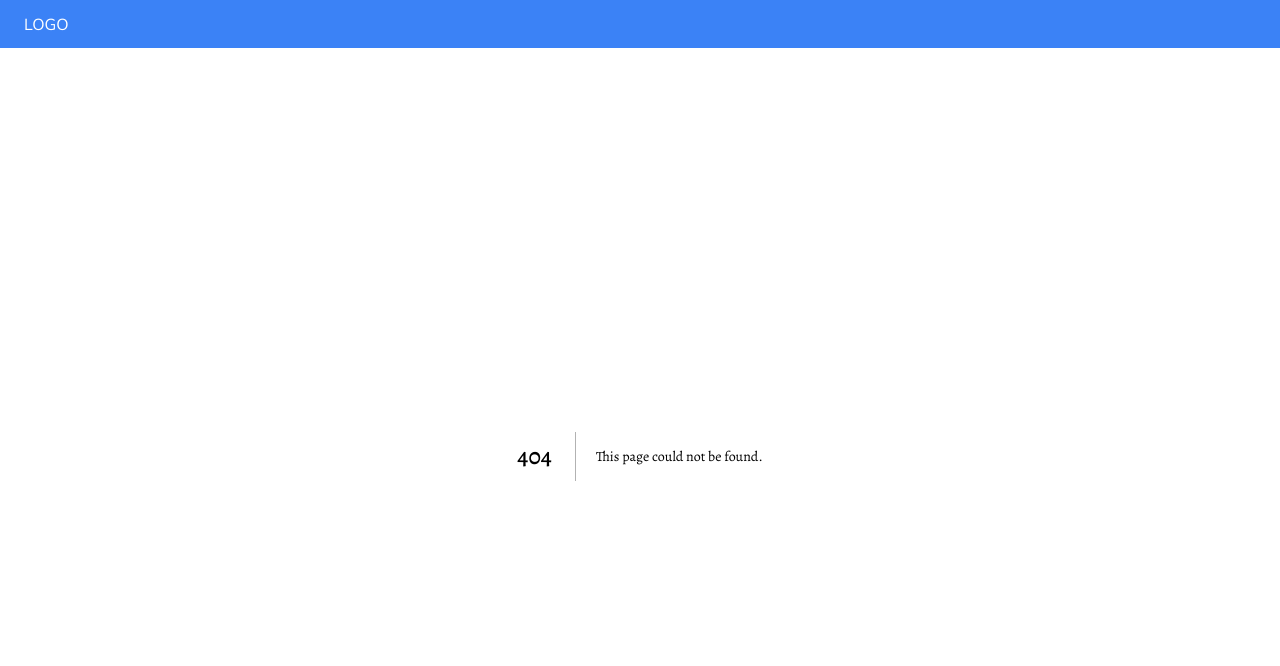
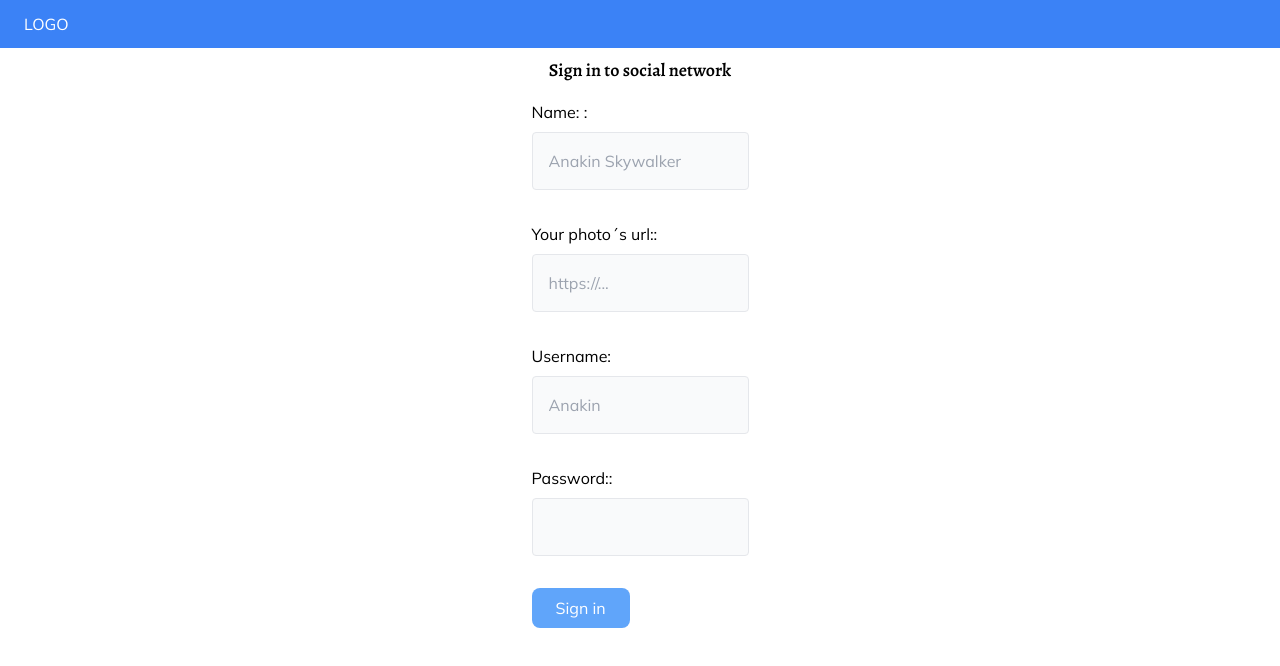
Before and after one commit to AngeliniAxel/social-network, a Next.js app: page /register in a window 1280 px wide. Before the commit this address had no page. Shown: the top 666 px of the page. Built offline with nearby package versions, Linux system fonts and the light colour scheme.

Commit message:
Implemented Form components to reutilize code

```diff
--- a/src/app/components/auth/LoginForm.tsx
+++ b/src/app/components/auth/LoginForm.tsx
@@ -1,8 +1,10 @@
 'use client';
 
 import { yupResolver } from '@hookform/resolvers/yup';
-import { useForm } from 'react-hook-form';
+import { FormProvider, useForm } from 'react-hook-form';
 import * as yup from 'yup';
+import InputText from '../form/InputText';
+import SubmitButton from '../form/SubmitButton';
 
 type FormData = {
   username: string;
@@ -17,45 +19,24 @@
   .required();
 
 const LoginForm = () => {
-  const {
-    register,
-    handleSubmit,
-    formState: { errors },
-  } = useForm<FormData>({
+  const methods = useForm<FormData>({
     resolver: yupResolver(schema),
   });
+
+  const { handleSubmit } = methods;
 
   const onSubmit = (data: FormData) => {
     console.log(JSON.stringify(data));
   };
 
   return (
-    <form onSubmit={handleSubmit(onSubmit)}>
-      <div className='flex flex-col'>
-        <label className='mb-2'>Username:</label>
-        <input
-          {...register('username')}
-          className=' p-4 mb-4 rounded bg-gray-50 border border-gray-200'
-          type='text'
-          placeholder='Anakin Skywalker'
-        />
-        {errors?.username && <div className='text-red-600 mt-2'>This field is required</div>}
-      </div>
-      <div className='flex flex-col mt-4'>
-        <label className='mb-2'>Password:</label>
-        <input
-          {...register('password')}
-          className=' p-4 mb-4 rounded bg-gray-50 border border-gray-200'
-          type='password'
-        />
-        {errors?.password && <div className='text-red-600 mt-2'>This field is required</div>}
-      </div>
-      <div className='mt-4'>
-        <button onClick={handleSubmit(onSubmit)} className='button-primary'>
-          Login
-        </button>
-      </div>
-    </form>
+    <FormProvider {...methods}>
+      <form onSubmit={handleSubmit(onSubmit)}>
+        <InputText type='text' label={'Username'} fieldName={'username'} placeholder='Anakin' />
+        <InputText type='password' label={'Password'} fieldName={'password'} styles='mt-4' />
+        <SubmitButton label={'Login'} onSubmit={onSubmit} styles='mt-4' />
+      </form>
+    </FormProvider>
   );
 };
 
--- /dev/null
+++ b/src/app/components/auth/RegisterForm.tsx
@@ -0,0 +1,69 @@
+'use client';
+
+import { yupResolver } from '@hookform/resolvers/yup';
+import { FormProvider, useForm } from 'react-hook-form';
+import * as yup from 'yup';
+import InputText from '../form/InputText';
+import SubmitButton from '../form/SubmitButton';
+
+type FormData = {
+  username: string;
+  password: string;
+  name: string;
+  photoUrl: string;
+};
+
+const schema = yup
+  .object({
+    username: yup.string().required(),
+    password: yup.string().required(),
+    name: yup.string().required(),
+    photoUrl: yup.string().required(),
+  })
+  .required();
+
+const RegisterForm = () => {
+  const methods = useForm<FormData>({
+    resolver: yupResolver(schema),
+  });
+
+  const {
+    register,
+    handleSubmit,
+    formState: { errors },
+  } = methods;
+
+  const onSubmit = (data: FormData) => {
+    console.log(JSON.stringify(data));
+  };
+
+  return (
+    <FormProvider {...methods}>
+      <form onSubmit={handleSubmit(onSubmit)}>
+        <InputText type='text' label={'Name: '} fieldName={'name'} placeholder='Anakin Skywalker' />
+
+        <InputText
+          type='text'
+          label={'Your photo´s url:'}
+          fieldName={'photoUrl'}
+          placeholder='https://...'
+          styles='mt-4'
+        />
+
+        <InputText
+          type='text'
+          label={'Username'}
+          fieldName={'username'}
+          placeholder='Anakin'
+          styles='mt-4'
+        />
+
+        <InputText type='password' label={'Password:'} fieldName={'password'} styles='mt-4' />
+
+        <SubmitButton label={'Sign in'} onSubmit={onSubmit} styles='mt-4' />
+      </form>
+    </FormProvider>
+  );
+};
+
+export default RegisterForm;
--- /dev/null
+++ b/src/app/components/form/InputText.tsx
@@ -0,0 +1,33 @@
+import { useFormContext } from 'react-hook-form';
+
+type InputTextProps = {
+  label: string;
+  fieldName: string;
+  placeholder?: string;
+  styles?: string;
+  type: 'text' | 'password';
+};
+
+const InputText = ({ label, fieldName, placeholder, styles, type }: InputTextProps) => {
+  const {
+    register,
+    formState: { errors },
+  } = useFormContext();
+
+  return (
+    <div className={`flex flex-col ${styles ?? ''}`}>
+      <label className='mb-2'>{label}:</label>
+      <input
+        {...register(fieldName)}
+        className=' p-4 mb-4 rounded bg-gray-50 border border-gray-200'
+        type={type}
+        placeholder={placeholder}
+      />
+      {errors && errors[fieldName] && (
+        <div className='text-red-600 mt-2'>This field is required</div>
+      )}
+    </div>
+  );
+};
+
+export default InputText;
--- /dev/null
+++ b/src/app/components/form/SubmitButton.tsx
@@ -0,0 +1,21 @@
+import { FieldValues, useFormContext } from 'react-hook-form';
+
+type SubmitButtonProps<T extends FieldValues> = {
+  label: string;
+  styles?: string;
+  onSubmit: (data: T) => void;
+};
+
+const SubmitButton = <T extends FieldValues>({ label, styles, onSubmit }: SubmitButtonProps<T>) => {
+  const { handleSubmit } = useFormContext<T>();
+
+  return (
+    <div className={`${styles ?? ''}`}>
+      <button onClick={handleSubmit(onSubmit)} className='button-primary'>
+        {label}
+      </button>
+    </div>
+  );
+};
+
+export default SubmitButton;
--- /dev/null
+++ b/src/app/register/page.tsx
@@ -0,0 +1,12 @@
+import RegisterForm from '../components/auth/RegisterForm';
+
+const RegisterPage = () => {
+  return (
+    <div className='flex items-center w-full flex-col'>
+      <h2 className='mb-4'>Sign in to social network</h2>
+      <RegisterForm />
+    </div>
+  );
+};
+
+export default RegisterPage;
```
